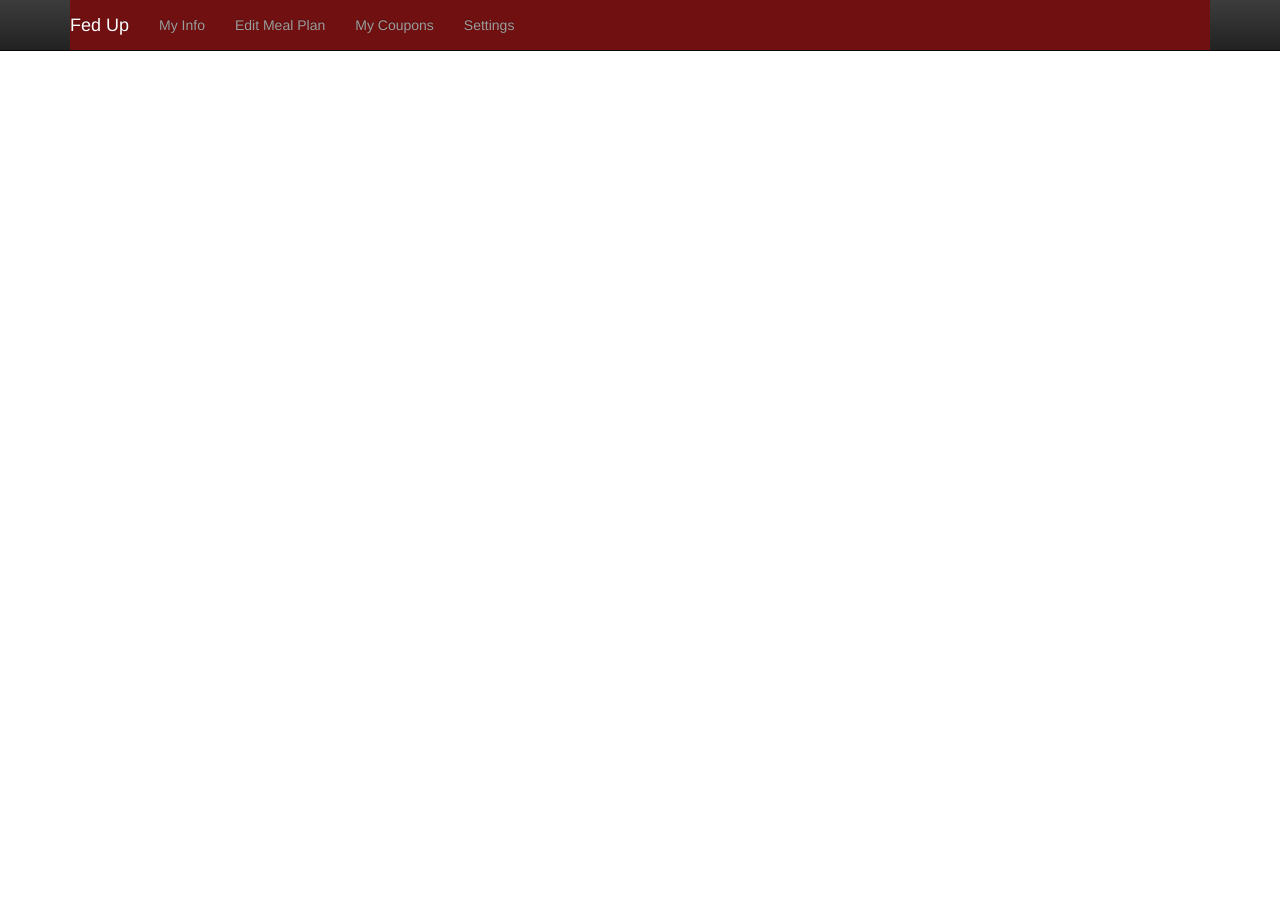
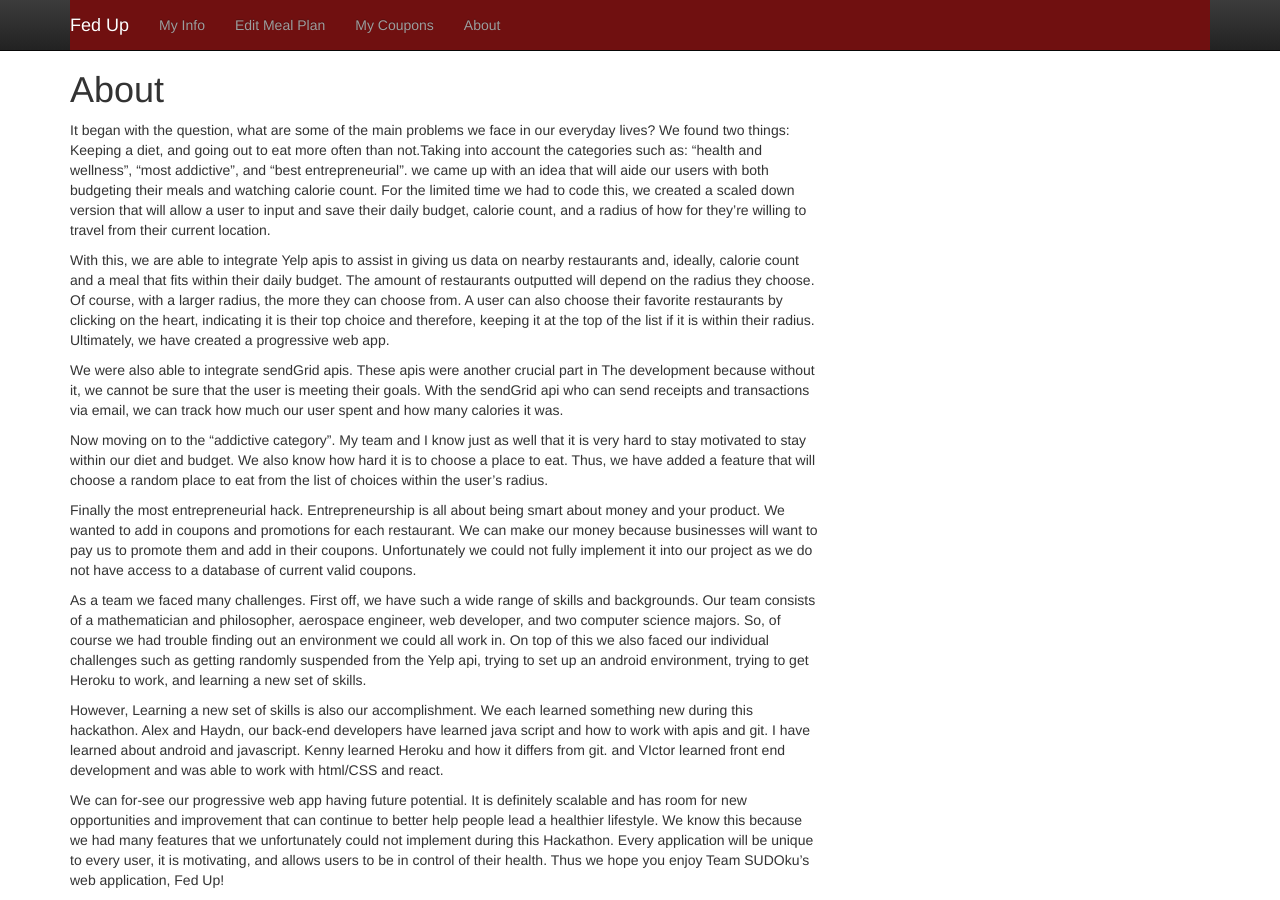
Before and after one commit to ke-d/HackUCI-2018, a React (Create React App) app in the folder client/: page /about in a window 1280 px wide. Before the commit the page ends 800 px from the top, so only its background shows below. Built offline with nearby package versions, Linux system fonts and the light colour scheme.

Commit message:
About Me

```diff
--- /dev/null
+++ b/client/src/components/About.js
@@ -0,0 +1,29 @@
+import React from "react";
+import {Grid, Row, Col} from "react-bootstrap";
+
+const About = (props) => {
+    return (
+        <Grid>
+            <Row>
+                <Col xs={12} md={8}>
+                <h1>{"About"}</h1>
+                <p>{`It began with the question, what are some of the main problems we face in our everyday lives? We found two things: Keeping a diet, and going out to eat more often than not.Taking into account the categories such as: “health and wellness”, “most addictive”, and “best entrepreneurial”. we came up with an idea that will aide our users with both budgeting their meals and watching calorie count. For the limited time we had to code this, we created a scaled down version that will allow a user to input and save their daily budget, calorie count, and a radius of how for they’re willing to travel from their current location.`}</p>
+                <p>{`With this, we are able to integrate Yelp apis to assist in giving us data on nearby restaurants and, ideally, calorie count and a meal that fits within their daily budget. The amount of restaurants outputted will depend on the radius they choose. Of course, with a larger radius, the more they can choose from. A user can also choose their favorite restaurants by clicking on the heart, indicating it is their top choice and therefore, keeping it at the top of the list if it is within their radius. Ultimately, we have created a progressive web app.`}</p>
+                <p>{`We were also able to integrate sendGrid apis. These apis were another crucial part in
+The development because without it, we cannot be sure that the user is meeting their goals. With the sendGrid api who can send receipts and transactions via email, we can track how much our user spent and how many calories it was.
+`}</p>
+                <p>{`Now moving on to the “addictive category”. My team and I know just as well that it is very hard to stay motivated to stay within our diet and budget. We also know how hard it is to choose a place to eat. Thus, we have added a feature that will choose a random place to eat from the list of choices within the user’s radius.`}</p>
+                <p>{`Finally the most entrepreneurial hack. Entrepreneurship is all about being smart about money and your product. We wanted to add in coupons and promotions for each restaurant. We can make our money because businesses will want to pay us to promote them and add in their coupons. Unfortunately we could not fully implement it into our project as we do not have access to a database of current valid coupons.`}</p>
+                <p>{`As a team we faced many challenges. First off, we have such a wide range of skills and backgrounds. Our team consists of a mathematician and philosopher, aerospace engineer, web developer, and two computer science majors. So, of course we had trouble finding out an environment we could all work in. On top of this we also faced our individual challenges such as getting randomly suspended from the Yelp api, trying to set up an android environment, trying to get Heroku to work, and learning a new set of skills.`}</p>
+                <p>{`However, Learning a new set of skills is also our accomplishment. We each learned something new during this hackathon. Alex and Haydn, our back-end developers have learned java script and how to work with apis and git. I have learned about android and javascript. Kenny learned Heroku and how it differs from git. and VIctor learned front end development and was able to work with html/CSS and react.`}</p>
+                <p>{`We can for-see our progressive web app having future potential. It is definitely scalable and has room for new opportunities and improvement that can continue to better help people lead a healthier lifestyle. We know this because we had many features that we unfortunately could not implement during this Hackathon. Every application will be unique to every user, it is motivating, and allows users to be in control of their health. Thus we hope you enjoy Team SUDOku’s web application, Fed Up!`}</p>
+
+        </Col>
+    </Row>
+    </Grid>
+    )
+}
+
+
+
+export default About;
--- a/client/src/components/Business.js
+++ b/client/src/components/Business.js
@@ -15,7 +15,6 @@ class Business extends React.Component {
   }
   render() {
     const {businesses, index} = this.props;
-    console.log(this.state.favorite);
     return (
       <div>
       <h1 classname = "midadjust"> Places Near You </h1>
--- a/client/src/navigation/NavBarHeader.js
+++ b/client/src/navigation/NavBarHeader.js
@@ -31,9 +31,13 @@ const NavBarHeader = (props) => {
         <NavItem eventKey={3} href="#">
           {"My Coupons"}
         </NavItem>
-        <NavItem eventKey={4} href="#">
-          {"Settings"}
-        </NavItem>
+        <li>
+        <Link to="/about">
+
+            {"About"}
+
+        </Link>
+        </li>
       </Nav>
     </Navbar.Collapse>
   </Navbar>
--- a/client/src/navigation/Routes.js
+++ b/client/src/navigation/Routes.js
@@ -3,12 +3,14 @@ import {Switch, Route} from "react-router-dom";
 import Home from "../components/Home.js";
 import EditMealPlan from "../components/EditMealPlan.js";
 import myInfo from "../components/MyInfo.js";
+import About from "../components/About.js";
 
 const Routes = (props) =>
   [
     <Route exact path="/" component={Home} />,
 		<Route exact path="/editmealplan" component={EditMealPlan} />,
-    <Route exact path="/myInfo" component={myInfo} />
+    <Route exact path="/myInfo" component={myInfo} />,
+    <Route exact path="/about" component={About} />
   ]
 
 export default Routes;
```
